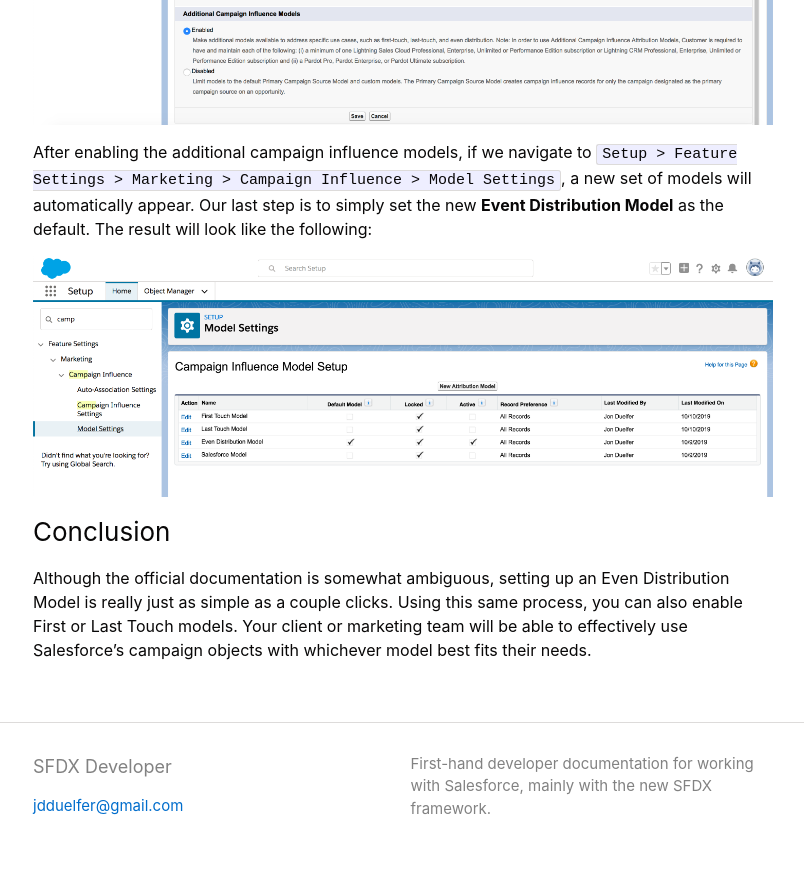
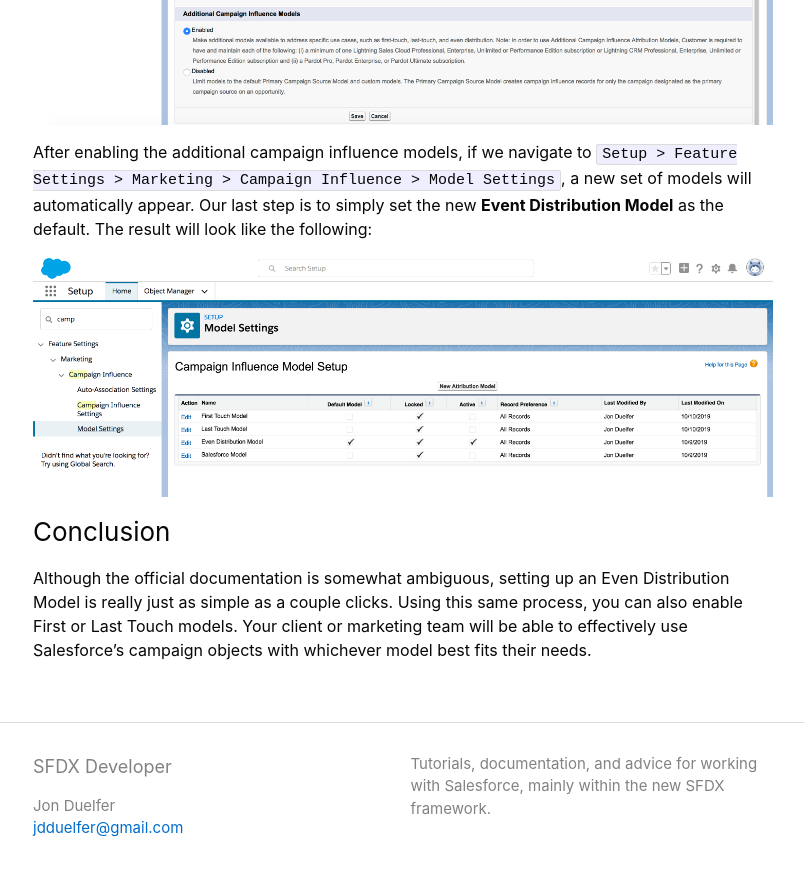
Before and after one commit to jduelfer/sfdx-developer, a Jekyll site: the page built from _posts/2019-10-11-even-distribution-model.markdown, in a window 1280 px wide and 900 px high, scrolled down 1816 px. Shown: the top 876 px of the window, without its empty margins (237-1041 px from the left). Built offline with Jekyll 4.4.1, drawn with Linux system fonts in a browser that asks for light colours; comment, search, counter and statistics services are not loaded; some of the changed text lies outside the part shown.

```diff
--- a/Gemfile
+++ b/Gemfile
@@ -27,3 +27,5 @@ gem "tzinfo-data", platforms: [:mingw, :mswin, :x64_mingw, :jruby]
 
 # Performance-booster for watching directories on Windows
 gem "wdm", "~> 0.1.0" if Gem.win_platform?
+
+gem "jekyll-seo-tag"
--- a/_config.yml
+++ b/_config.yml
@@ -16,17 +16,22 @@
 title: SFDX Developer
 email: jdduelfer@gmail.com
 description: >- # this means to ignore newlines until "baseurl:"
-  First-hand developer documentation for working with Salesforce,
-  mainly with the new SFDX framework.
-baseurl: "/sfdx-developer" # the subpath of your site, e.g. /blog
-url: "http://jduelfer.github.io" # the base hostname & protocol for your site, e.g. http://example.com
+  Tutorials, documentation, and advice for working with Salesforce,
+  mainly within the new SFDX framework.
+tagline: "A blog dedicated to Salesforce development."
+baseurl: "" # the subpath of your site, e.g. /blog
+url: "http://sfdxdeveloper.com" # the base hostname & protocol for your site, e.g. http://example.com
 github_username:  jduelfer
+
+author: "Jon Duelfer"
+logo: /assets/img/logo-with-background.jpeg
 
 # Build settings
 markdown: kramdown
 theme: minima
 plugins:
   - jekyll-feed
+  - jekyll-seo-tag
 
 disqusname: sfdxdeveloper
 
--- a/_posts/2019-10-11-even-distribution-model.markdown
+++ b/_posts/2019-10-11-even-distribution-model.markdown
@@ -1,7 +1,7 @@
 ---
 layout: post
 title:  "Campaign Influence: Even Distribution Model"
-date:   2019-10-11 10:00:00 -0400
+date:   2019-12-09 15:00:00 -0400
 categories: marketing campaigns
 comments: true
 ---
```
Also changed, not shown: about.md (+2 -0 lines), Gemfile.lock, assets/img/logo-with-background.jpeg (added), assets/img/profile.jpeg (added).
